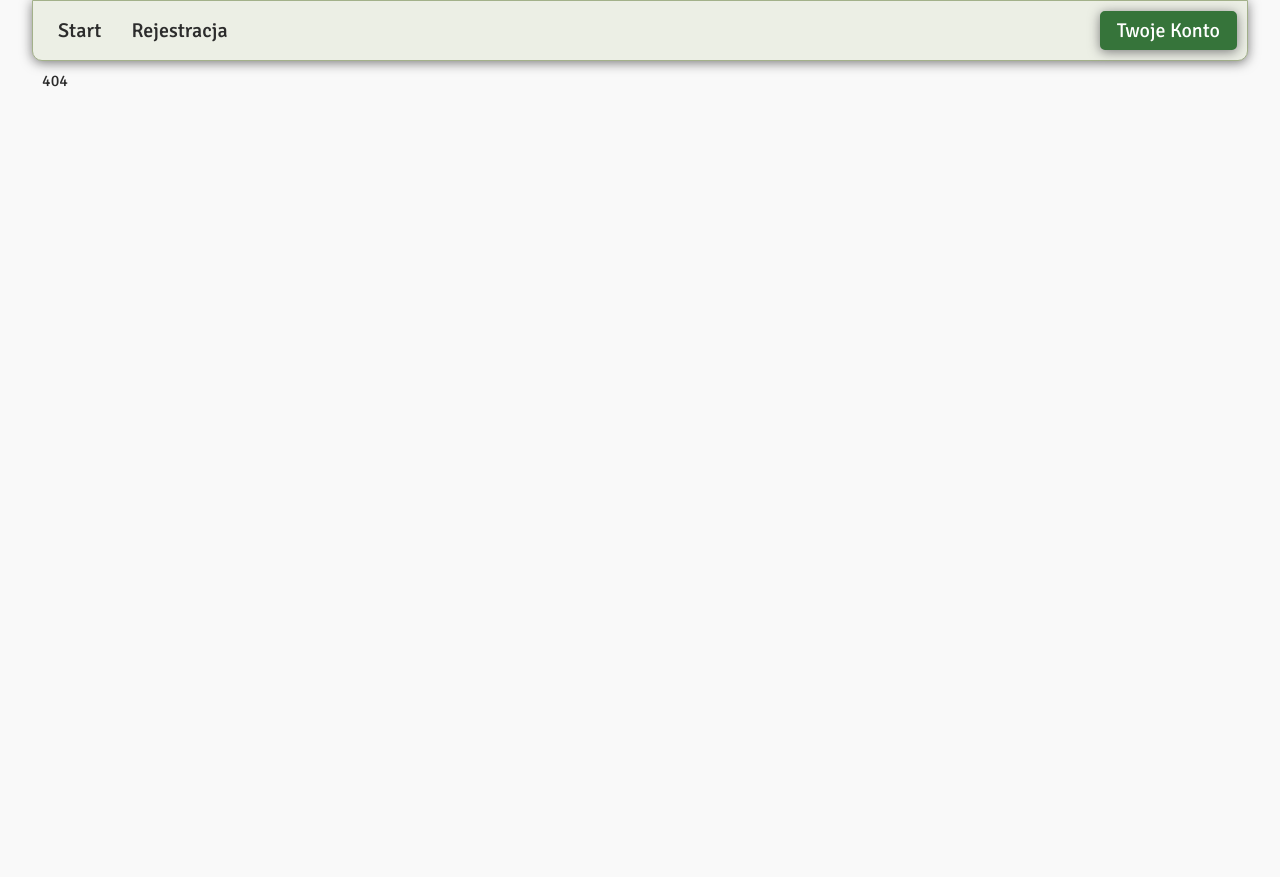
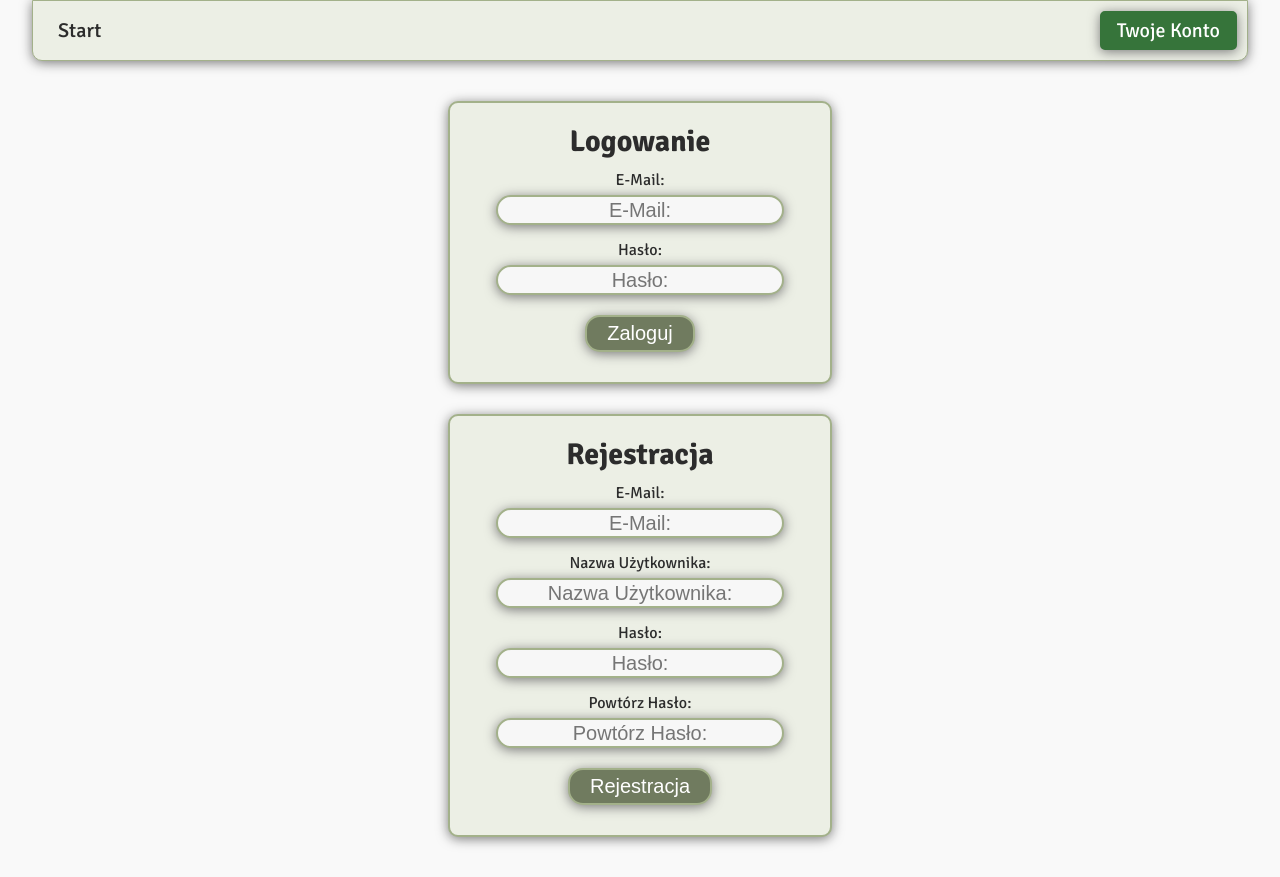
Before and after one commit to Paullina26/advertising_service, a React (Create React App) app in the folder client/: page /signup in a window 1280 px wide. Before the commit this address had no page. Before the commit the page ends 800 px from the top, so only its background shows below. Built offline with nearby package versions, Linux system fonts and the light colour scheme.

Commit message:
add new page Signup, Registration and login to components

```diff
--- a/client/src/components/Navigation/MainMenu.js
+++ b/client/src/components/Navigation/MainMenu.js
@@ -33,7 +33,7 @@ export const MainMenu = ({ open }) => {
 
   const navItems = [
     { to: '/', name: 'Start', isVisible: true },
-    { to: '/registration', name: 'Rejestracja', isVisible: !isLogin },
+    // { to: '/registration', name: 'Rejestracja', isVisible: !isLogin },
     // { to: '/login', name: 'Logowanie', isVisible: !isLogin },
     // { to: '/userPanel', name: 'Twoje Konto', isVisible: isLogin },
   ];
--- a/client/src/components/Navigation/Navigation.js
+++ b/client/src/components/Navigation/Navigation.js
@@ -4,7 +4,7 @@ import { Button } from 'components/buttons/Button';
 import { useContext } from 'react';
 import { GlobalContext } from 'utils/GlobalContext';
 import { useNavigate } from 'react-router-dom';
-import { UserPanelButton } from 'components/buttons/UserPanel';
+import { UserPanelButton } from 'components/buttons/UserPanelBtn';
 
 export const ContainerNav = styled.div`
   display: flex;
@@ -33,11 +33,9 @@ const Navigation = () => {
   const handleUserPanel = () => {
     console.log('Panel użytkownika');
     if (isLogin === true) {
-      console.log('zalogowany');
       navigate('/userPanel');
     } else if (isLogin === false) {
-      console.log('logowanie');
-      navigate('/login');
+      navigate('/signup');
     }
   };
 
--- a/client/src/pages/Home.js
+++ b/client/src/pages/Home.js
@@ -1,6 +1,3 @@
-import Login from 'pages/Login';
-import Registration from './Registration';
-
 export const HomePage = () => {
   return (
     <>
--- a/client/src/pages/Login.js
+++ b/client/src/pages/Login.js
@@ -88,9 +88,6 @@ const Login = () => {
         {error && <Error>{error}</Error>}
         <Submit id='Login' type='submit' value={titleElement.submitLogin} />
       </form>
-      <div>
-        <button>Rejestracja</button>
-      </div>
     </Container>
   );
 };
--- /dev/null
+++ b/client/src/pages/Signup.js
@@ -0,0 +1,13 @@
+import Login from './Login';
+import Registration from './Registration';
+
+const Signup = () => {
+  return (
+    <>
+      <Login />
+      <Registration />
+    </>
+  );
+};
+
+export default Signup;
--- a/client/src/routes/index.js
+++ b/client/src/routes/index.js
@@ -5,6 +5,7 @@ import UserPanel from 'pages/UserPanel';
 import Registration from 'pages/Registration';
 import Login from 'pages/Login';
 import { GlobalContext } from 'utils/GlobalContext';
+import Signup from 'pages/Signup';
 
 const RoutesComponent = () => {
   const { isLogin } = useContext(GlobalContext);
@@ -15,6 +16,7 @@ const RoutesComponent = () => {
         <>
           <Route path='/registration' element={<Registration />} />
           <Route path='/login' element={<Login />} />
+          <Route path='/signup' element={<Signup />} />
         </>
       )}
       {isLogin && (
```
Also changed, not shown: client/src/components/buttons/UserPanelBtn.js (renamed from client/src/components/buttons/UserPanel.js).
